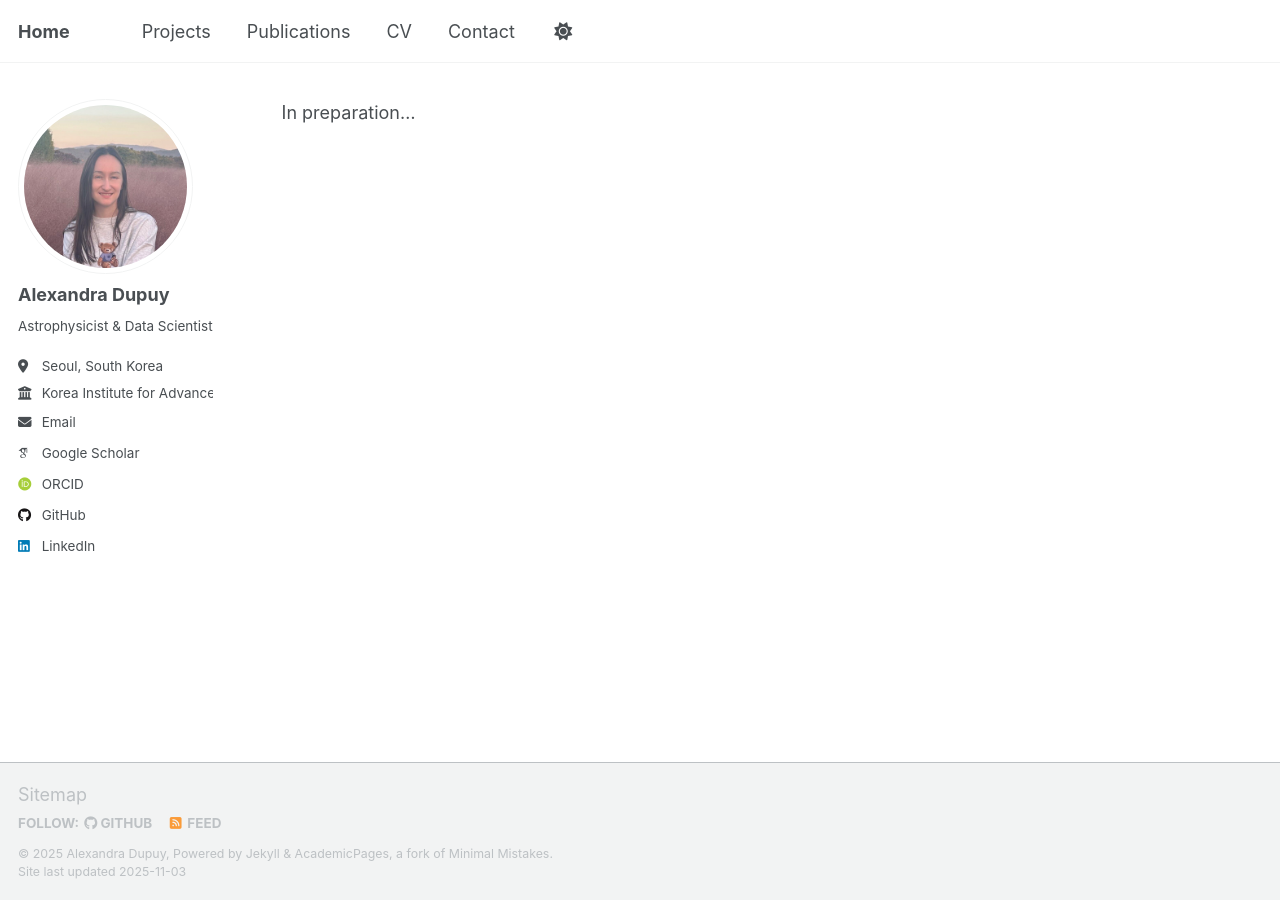
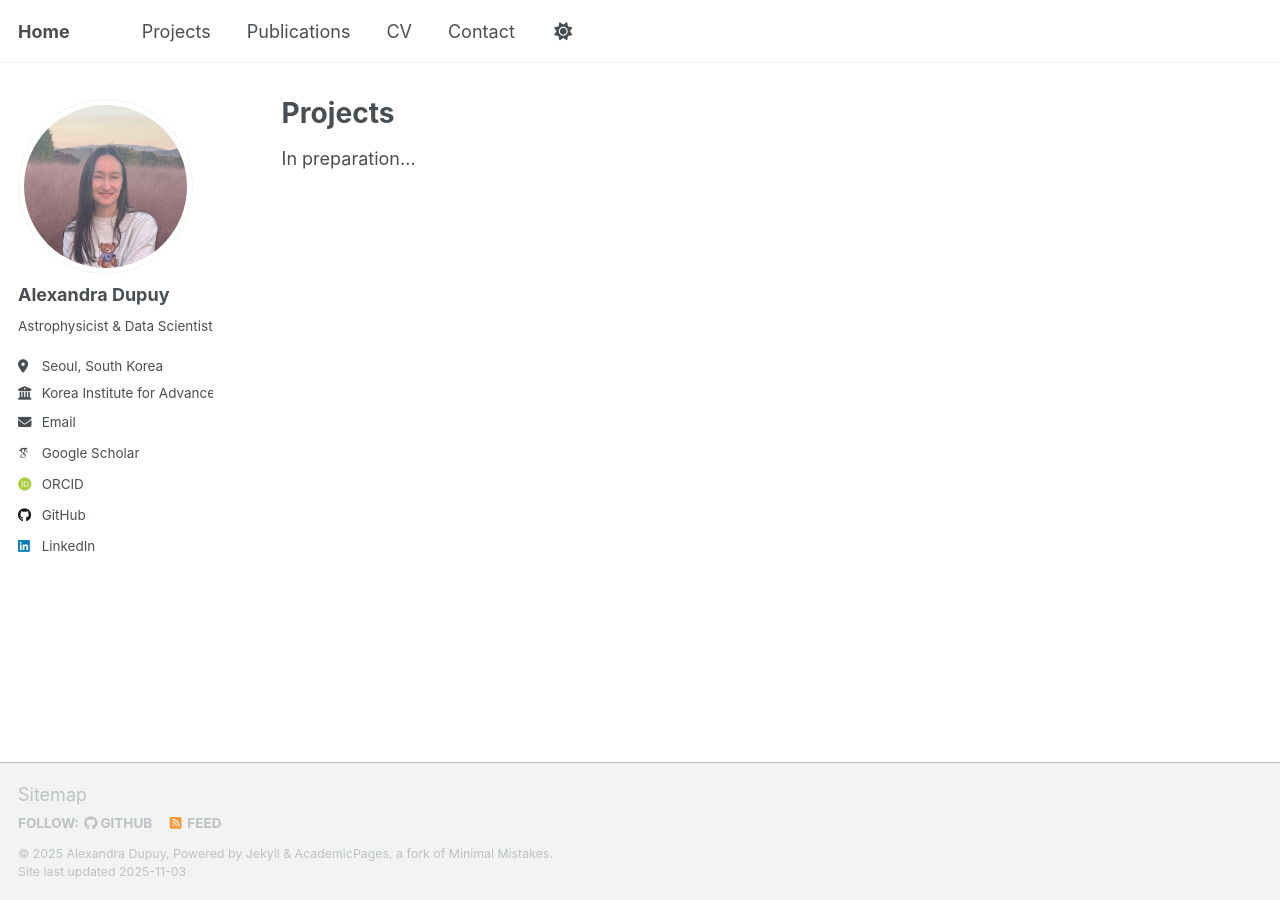
Before and after one commit to aadupuy/aadupuy.github.io, a Jekyll site: the page built from _pages/projects.md, in a window 1280 px wide. Built offline with Jekyll 4.4.1, drawn with Linux system fonts in a browser that asks for light colours; some web fonts are replaced; our own code applies the rules of GitHub Pages for plain Markdown files; a script that is not in the unit is left out.

Commit message:
Add front matter to projects page

```diff
--- a/_pages/projects.md
+++ b/_pages/projects.md
@@ -1 +1,9 @@
+---
+layout: archive
+title: "Projects"
+permalink: /projects/
+author_profile: true
+---
+
+
 In preparation...
```
